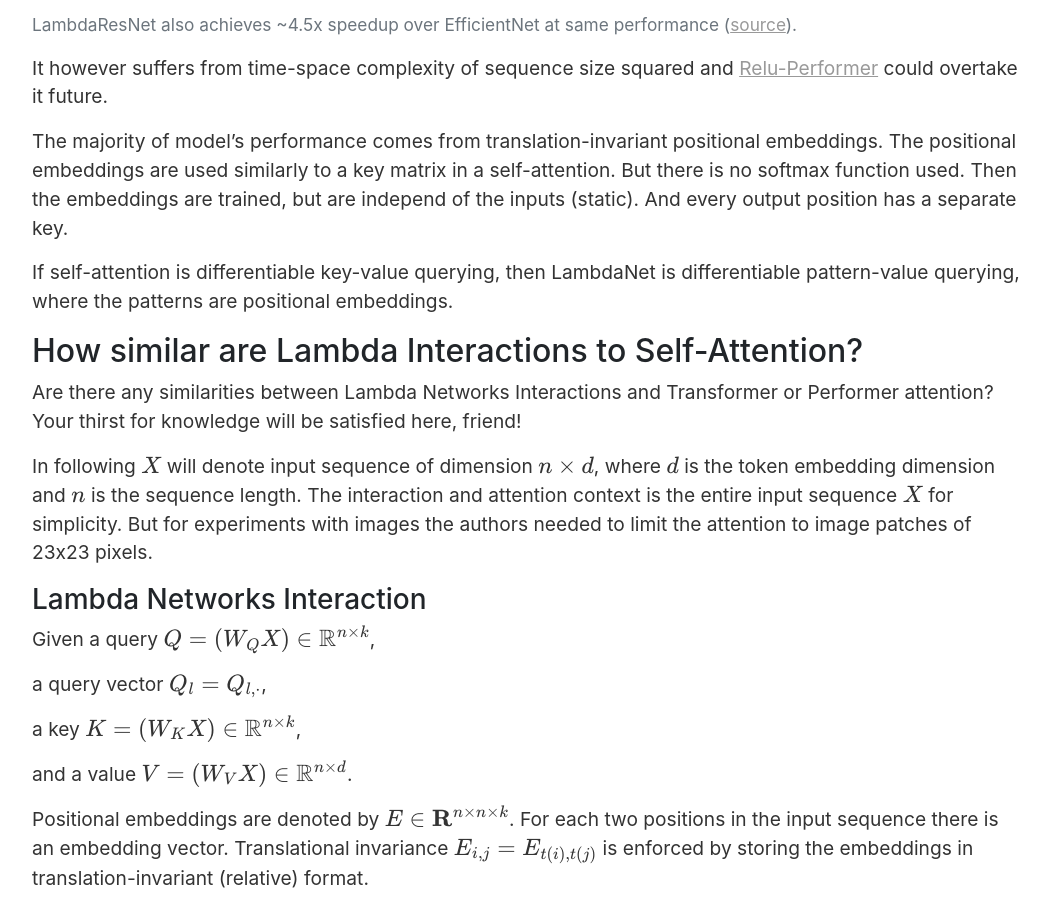
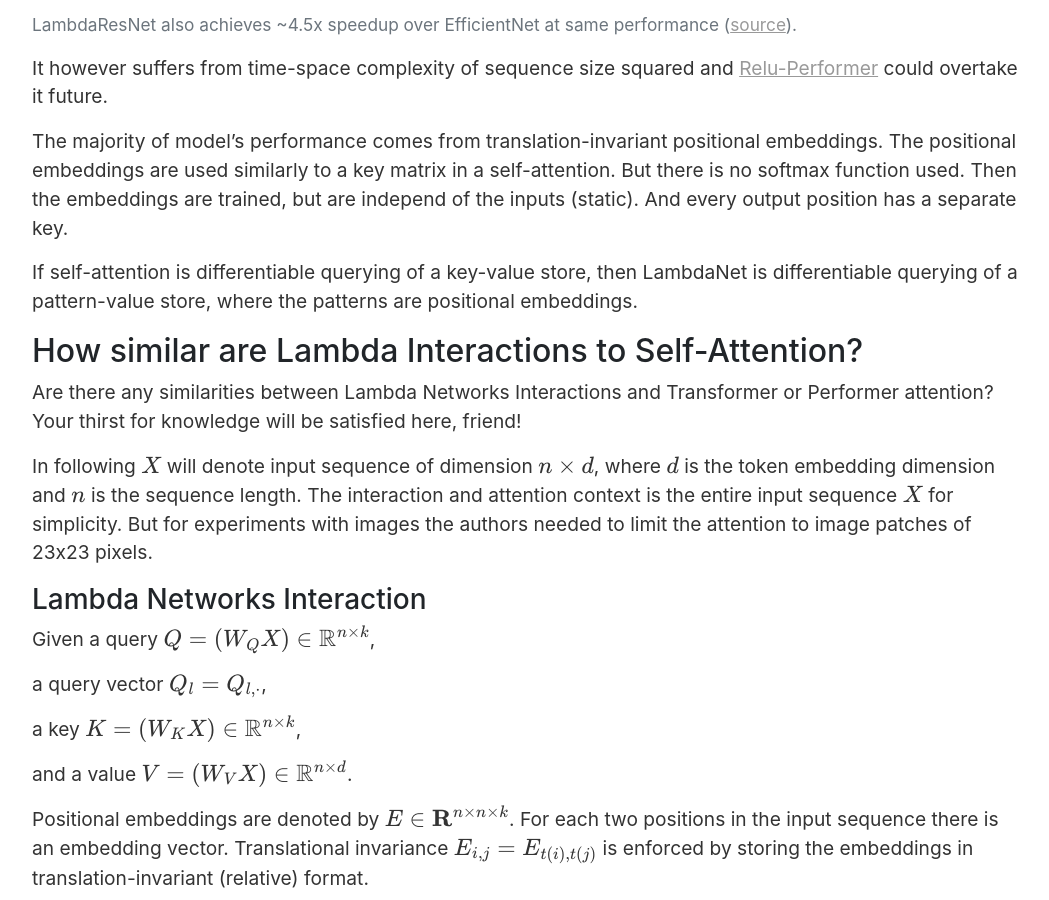
Before and after one commit to vackosar/vackosar.github.io, a Jekyll site: the page built from _posts/2020-11-29-Lamda-Networks-Transform-Self-Attention.md, in a window 1280 px wide and 900 px high, scrolled down 1099 px. Shown: the whole window, without its empty margins (111-1160 px from the left). Built offline with Jekyll 4.4.1, drawn with Linux system fonts in a browser that asks for light colours; nearby versions of some CDN libraries; library files that are not in the unit come from our copies; comment, search, counter and statistics services are not loaded.

Commit message:
lambda net

```diff
--- a/_posts/2020-11-29-Lamda-Networks-Transform-Self-Attention.md
+++ b/_posts/2020-11-29-Lamda-Networks-Transform-Self-Attention.md
@@ -43,8 +43,8 @@
 Then the embeddings are trained, but are independ of the inputs (static).
 And every output position has a separate key.
 
-If self-attention is differentiable key-value querying,
-then LambdaNet is differentiable pattern-value querying,
+If self-attention is differentiable querying of a key-value store,
+then LambdaNet is differentiable querying of a pattern-value store,
 where the patterns are positional embeddings.
 
 ## How similar are Lambda Interactions to Self-Attention?
```
